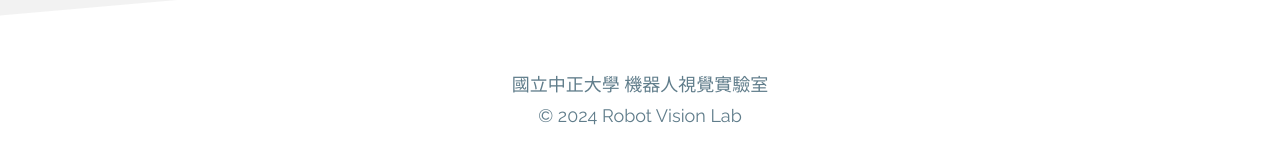
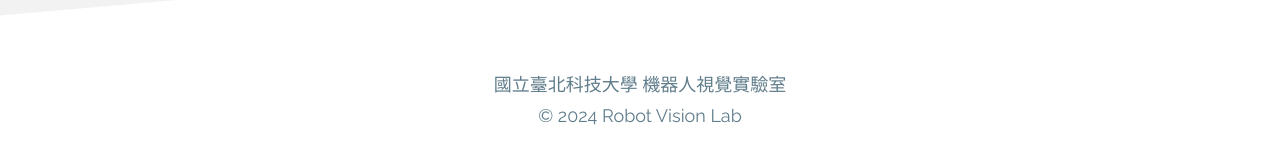
Before and after one commit to ntut-rvl/web, a React (Vite) app: page /NTUT-RVL/member in a window 1280 px wide. Shown: the part 4046-4190 px from the top of the page. Built offline with nearby package versions, Linux system fonts and the light colour scheme.

Commit message:
feat: Update lab location

```diff
--- a/src/components/Footer.tsx
+++ b/src/components/Footer.tsx
@@ -6,7 +6,7 @@
       <div className="container">
         <div className="row">
           <div className="col-12">
-            <p className="mb-0">國立中正大學 機器人視覺實驗室</p>
+            <p className="mb-0">國立臺北科技大學 機器人視覺實驗室</p>
             <p>&copy; {new Date().getFullYear()} Robot Vision Lab</p>
           </div>
         </div>
```
